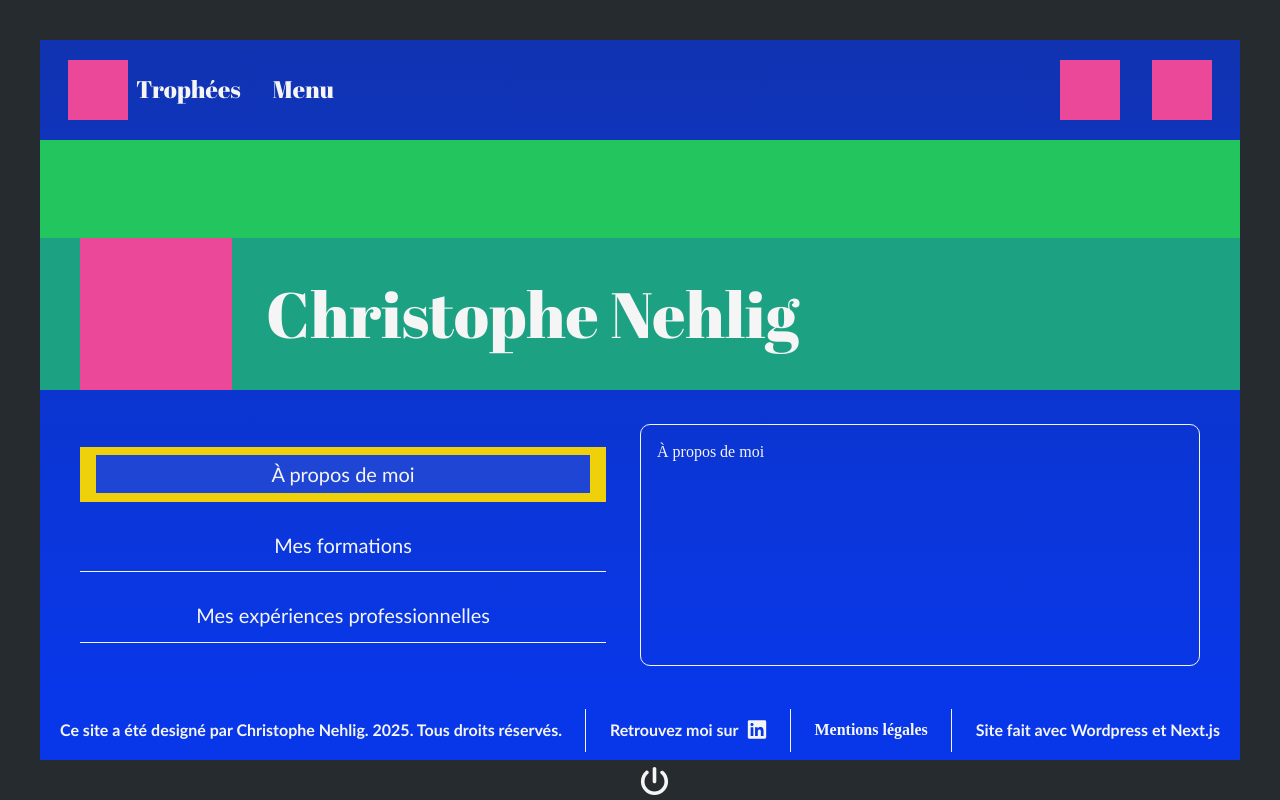
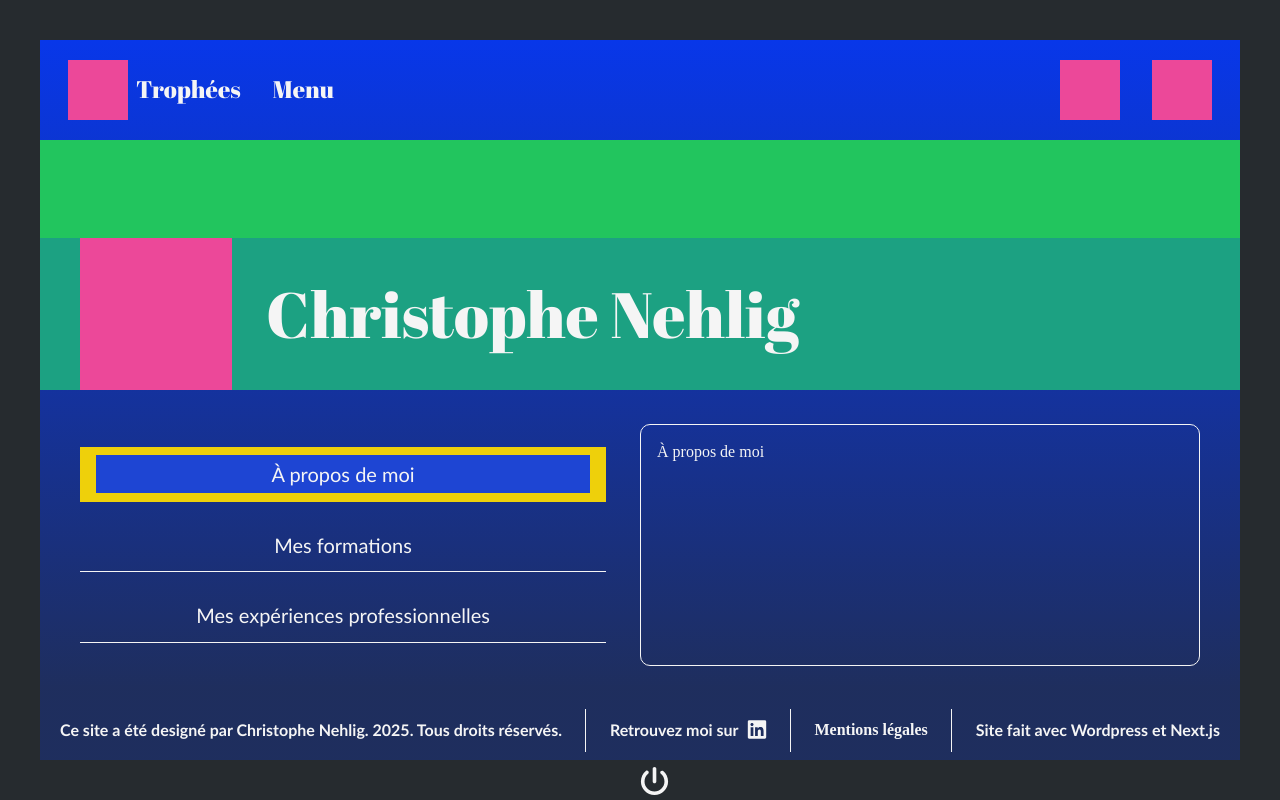
Before and after one commit to KelevraP5/portfolio-front, a Next.js app in the folder christation-portfolio/: page /pages/about in a window 1280 px wide. Built offline with nearby package versions, Linux system fonts and the light colour scheme.

Commit message:
push avant maj nextjs

```diff
--- a/christation-portfolio/package.json
+++ b/christation-portfolio/package.json
@@ -14,6 +14,7 @@
     "@fortawesome/free-solid-svg-icons": "^6.7.2",
     "@fortawesome/react-fontawesome": "^0.2.2",
     "graphql": "^16.10.0",
+    "graphql-request": "^7.4.0",
     "next": "15.1.5",
     "react": "^19.0.0",
     "react-dom": "^19.0.0"
--- a/christation-portfolio/src/app/layout.tsx
+++ b/christation-portfolio/src/app/layout.tsx
@@ -1,7 +1,6 @@
 "use client";
 
 import { useState } from "react";
-import { usePathname } from "next/navigation";
 
 import { FontAwesomeIcon } from "@fortawesome/react-fontawesome";
 import { faPowerOff } from "@fortawesome/free-solid-svg-icons";
@@ -15,10 +14,9 @@ import { Header } from "components/header";
 import { TrophySidebar } from "components/trophySidebar";
 import Footer from "components/footer";
 
-function LayoutContent({ children }: { children: React.ReactNode }) {
-  const pathname = usePathname();
-  const isHome = pathname === "/";
-  const isAbout = pathname === "/pages/about";
+function LayoutContent({
+  children
+}: Readonly<{ children: React.ReactNode }>) {
 
   const { backgroundImage } = useBackground();
 
@@ -33,12 +31,12 @@ function LayoutContent({ children }: { children: React.ReactNode }) {
   };
 
   return (
-    <html lang="fr" className={abrilFatface.variable}>
-      <body suppressHydrationWarning={true} className="antialiased">
-        <div className="frame p-[40px] bg-[theme(colors.hex-black)] h-[100%] relative z-1">
-          <div
+    <div className={`${layoutStyle.content}`}>
+      <div className="frame p-[40px] bg-[theme(colors.hex-black)] h-[100%] relative z-1">
+          <button type="button"
             className={`${layoutStyle.logoOnOff} absolute bottom-1 left-[50%] w-[29px] h-[29px]`}
             onClick={switchScreenOff}
+            aria-label="Allumer ou éteindre l'écran"
           >
             <FontAwesomeIcon
               icon={faPowerOff}
@@ -46,7 +44,7 @@ function LayoutContent({ children }: { children: React.ReactNode }) {
                 isTurnedOff ? layoutStyle.off : layoutStyle.on
               }`}
             />
-          </div>
+          </button>
           <div
             className={` ${layoutStyle.siteContainer} z-2 w-full h-full ${
               isTurnedOff ? layoutStyle.screenOff : ""
@@ -54,13 +52,7 @@ function LayoutContent({ children }: { children: React.ReactNode }) {
           >
             <div
               className={`${layoutStyle.wrapper} ${
-                isHome
-                  ? layoutStyle.home
-                  : isAbout
-                  ? layoutStyle.about
-                  : !isHome || !isAbout
-                  ? layoutStyle.bgSite
-                  : ""
+                layoutStyle.bgSite
               }`}
               style={{
                 backgroundImage: backgroundImage
@@ -87,8 +79,7 @@ function LayoutContent({ children }: { children: React.ReactNode }) {
           </div>
         </div>
         <div className="overframe w-[40px] h-[100%] fixed top-0 left-0 z-50 bg-[theme(colors.hex-black)]"></div>
-      </body>
-    </html>
+    </div>
   );
 }
 
@@ -97,7 +88,7 @@ export default function RootLayout({ children }: Readonly<{ children: React.Reac
     <html lang="fr" className={abrilFatface.variable}>
       <body suppressHydrationWarning={true} className="antialiased">
         <BackgroundProvider>
-          <LayoutContent>{children}</LayoutContent>
+            <LayoutContent>{children}</LayoutContent>
         </BackgroundProvider>
       </body>
     </html>
--- /dev/null
+++ b/christation-portfolio/src/app/styles/modules/components/cursor.module.css
@@ -0,0 +1,11 @@
+.cursor {
+  position: fixed;
+  width: 20px;
+  height: 20px;
+  background: white;
+  border-radius: 50%;
+  pointer-events: none;
+  z-index: 9999;
+  mix-blend-mode: difference;
+  transition: transform 0.1s ease;
+}
--- a/christation-portfolio/src/app/styles/modules/layout.module.css
+++ b/christation-portfolio/src/app/styles/modules/layout.module.css
@@ -1,9 +1,16 @@
 :root {
-  --mainGradient : linear-gradient(180deg, theme('colors.rgba-mainColor') 0%, theme('colors.rgba-mainColorLight') 90%);
-  --aboutGradient : linear-gradient(180deg, theme('colors.rgba-mainColorLight') 0%, theme('colors.rgba-mainColor') 90%);
+  --mainGradient : linear-gradient(180deg, theme('colors.rgba-mainColor') 0%, theme('colors.rgba-mainColorLighter') 90%);
 }
 
-.logoOnOff .switch{
+.content{
+  height: 100%;
+}
+
+.logoOnOff{
+  background: transparent;
+  border: none;
+
+  .switch{
     &:hover{
       cursor: pointer;
     }
@@ -18,6 +25,9 @@
       transition: color 0.7s ease;
     }
   }
+}
+
+
 
 .siteContainer{
     opacity: 1;
@@ -46,13 +56,6 @@
       display: flex;
       flex-direction: column;
       height: 100%;
-
-      &.home{
       background: var(--mainGradient);
     }
-
-      &.about{
-        background-image: var(--aboutGradient);
   }
-    }
-  }
--- /dev/null
+++ b/christation-portfolio/src/components/cursor.tsx
@@ -0,0 +1,21 @@
+"use client";
+
+import { useEffect } from "react";
+import style from "styles/modules/components/cursor.module.css";
+
+export default function CustomCursor() {
+  useEffect(() => {
+    const cursor = document.querySelector("#custom-cursor");
+    const moveCursor = (e: MouseEvent) => {
+      if (cursor instanceof HTMLElement) {
+        cursor.style.left = `${e.clientX}px`;
+        cursor.style.top = `${e.clientY}px`;
+      }
+    };
+
+    document.addEventListener("mousemove", moveCursor);
+    return () => document.removeEventListener("mousemove", moveCursor);
+  }, []);
+
+  return <div id="custom-cursor" className={style.cursor} />;
+}
--- a/christation-portfolio/src/contexts/HomeBgContext.tsx
+++ b/christation-portfolio/src/contexts/HomeBgContext.tsx
@@ -1,5 +1,6 @@
 "use client";
-import { createContext, useContext, useEffect, useState } from "react";
+
+import { createContext, useContext, useEffect, useState, useMemo } from "react";
 import { usePathname } from "next/navigation";
 
 type BackgroundContextType = {
@@ -17,10 +18,17 @@ export const BackgroundProvider = ({ children }: { children: React.ReactNode })
     if (pathname !== '/'){
         setBackgroundImage(null);
     }
-  })
+  }, [pathname]);
+
+  const contextValue = useMemo<BackgroundContextType>(() => ({
+    backgroundImage,
+    setBackgroundImage,
+  }),
+  [backgroundImage]
+);
 
   return (
-    <BackgroundContext.Provider value={{ backgroundImage, setBackgroundImage }}>
+    <BackgroundContext.Provider value={contextValue}>
       {children}
     </BackgroundContext.Provider>
   );
--- a/christation-portfolio/tailwind.config.ts
+++ b/christation-portfolio/tailwind.config.ts
@@ -30,6 +30,7 @@ const config: Config = {
 
         'rgba-mainColor': 'rgba(8, 55, 233, 1)',
         'rgba-mainColorLight': 'rgba(8, 55, 233, 0.7)',
+        'rgba-mainColorLighter': 'rgba(8, 55, 233, 0.25)',
 
         'aboutIDFond': 'rgba(8, 55, 233, 0.25)',
         'sidebarColor': 'rgba(8, 55, 233, 0.8)',
```
Also changed, not shown: 1 other file (tests, documents, lock files or other folders). Lines whose indentation alone changed are shown as unchanged.
